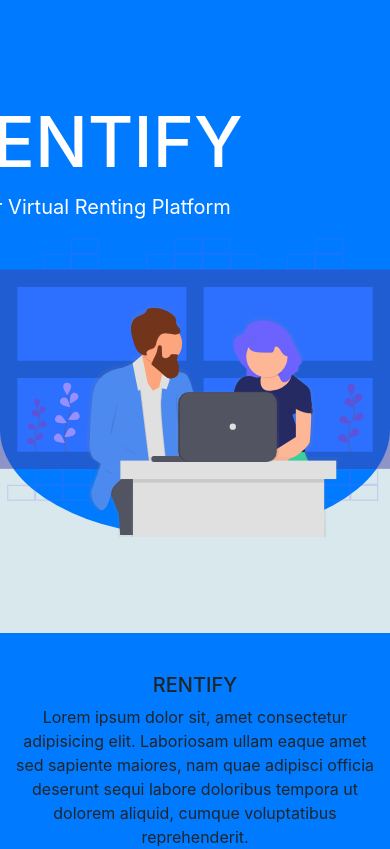
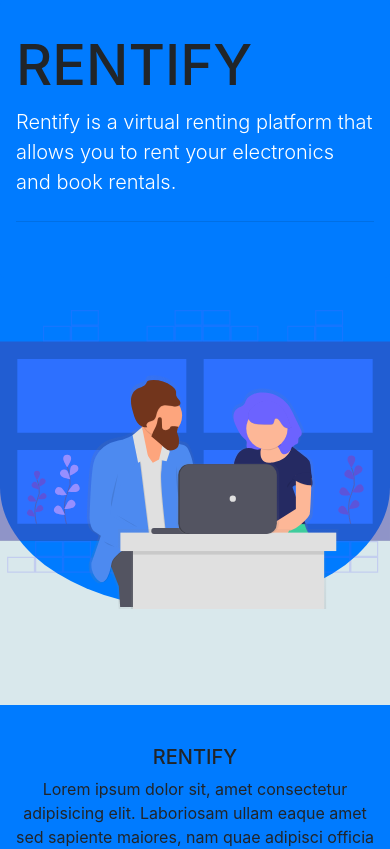
Before and after one commit to BolajiAyodeji/rentify-frontend, a PHP site: page / in a window 390 px wide. Shown: the part 130-979 px from the top of the page. Run offline with PHP 8.4, Linux system fonts and the light colour scheme; some libraries are stand-ins or nearby versions.

Commit message:
update headers

```diff
--- a/css/app.css
+++ b/css/app.css
@@ -3,28 +3,35 @@
 html {
     font-family: 'Poppins', sans-serif;
 }
+
 a {
     color: #fff;
     text-decoration: none !important;
 }
+
 a:hover {
     color: #fff;
 }
+
 body {
     background: rgb(217, 232, 236);
 }
+
 .navbar {
     text-align: center;
     padding: 25px;
     list-style: none;
 }
- .navbar-brand{
+
+.navbar-brand {
     margin-right: 40px;
 }
+
 .navbar li {
     display: inline;
     margin: 8px;
 }
+
 .navbar li a {
     display: inline-block;
     text-transform: uppercase;
@@ -32,6 +39,7 @@
     line-height: 2px;
     margin: 0px 15px;
 }
+
 header {
     position: relative;
     height: 100%;
@@ -39,21 +47,19 @@
     border-bottom-left-radius: 50% 20%;
     border-bottom-right-radius: 50% 20%;
 }
- header h1 {
+
+.jumbotron {
+    background-color: #007bff !important;
+}
+
+header .jumbotron h1 {
+    font-weight: 500;
+}
+
+header .jumbotron p {
     color: #fff;
-     font-weight: 500;
-     font-size: 70px;
-     margin-left: -200px;
-     padding: 100px 0;
-     text-align: center;
 }
-header p {
-    color: #fff;
-    font-size: 20px;
-    margin-top: -100px;
-    margin-left: -200px;
-    text-align: center;
-}
+
 .rent .card {
     border: none;
     border-radius: 1rem;
@@ -61,28 +67,35 @@ header p {
     box-shadow: 0 0.5rem 1rem 0 rgba(0, 0, 0, 0.1);
     margin-top: 20px;
 }
+
 .rent hr {
     margin: 1.5rem 0;
 }
+
 .rent .card-title {
     margin: 0.5rem 0;
     font-size: 0.9rem;
     letter-spacing: .1rem;
     font-weight: bold;
 }
+
 .rent .card-details {
     font-size: 3rem;
     margin: 0;
 }
+
 .rent .card-details .period {
     font-size: 0.8rem;
 }
+
 .rent ul li {
     margin-bottom: 1rem;
 }
+
 .rent ul h6 {
     text-transform: uppercase;
 }
+
 .rent .btn {
     font-size: 80%;
     border-radius: 5rem;
@@ -92,10 +105,13 @@ header p {
     opacity: 0.7;
     transition: all 0.2s;
 }
+
 .fa-ul {
     margin-left: -5px;
 }
+
 /* Hover Effects on Card */
+
 @media (min-width: 992px) {
     .rent .card:hover {
         margin-top: -.25rem;
--- a/index.html
+++ b/index.html
@@ -113,9 +113,12 @@
 
     <header>
         <div class="row">
-            <div class="col-md-6 intro-text">
-                    <h1>RENTIFY</h1>
-                    <p>Your Virtual Renting Platform</p>
+            <div class="col-md-6">
+                <div class="jumbotron">
+                    <h1 class="display-4">RENTIFY</h1>
+                    <p class="lead">Rentify is a virtual renting platform that allows you to rent your electronics and book rentals.</p>
+                    <hr class="my-4">
+                  </div>
             </div>
             <div class="col-md-6">
                 <img class="img-fluid" src="img/undraw_co-workers_ujs6.svg">
```
Lines whose indentation alone changed are shown as unchanged.
